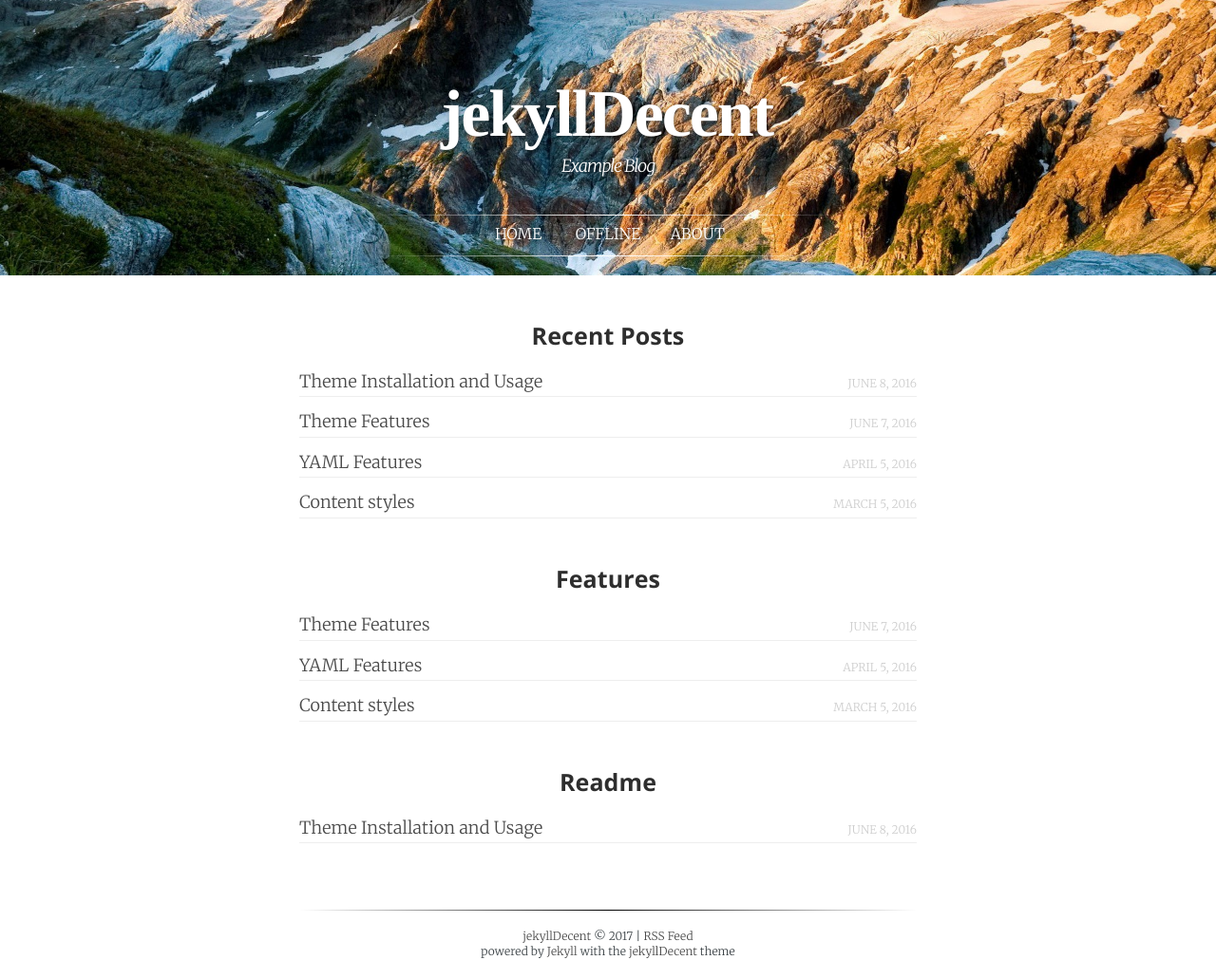
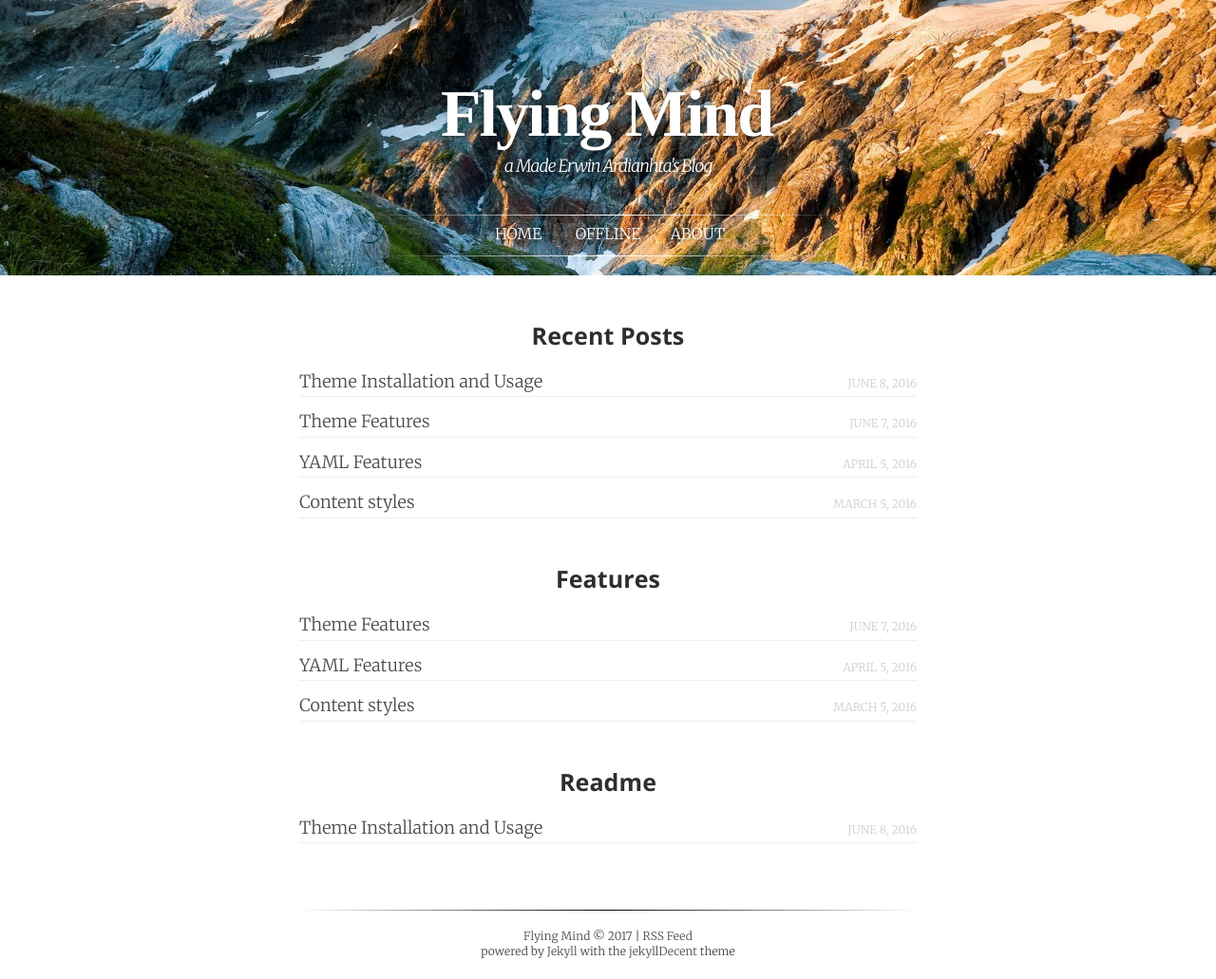
Before and after one commit to igmerwina/igmerwina.github.io, a Jekyll site: the page built from index.html, in a window 1280 px wide. Shown: the whole page at 95% size. Built offline with Jekyll 4.4.1, drawn with Linux system fonts in a browser that asks for light colours; some web fonts are replaced.

Commit message:
Change Desc.

```diff
--- a/_config.yml
+++ b/_config.yml
@@ -6,8 +6,8 @@
 # 'jekyll serve'. If you change this file, please restart the server process.
 
 # Site settings
-title:            jekyllDecent
-subtitle:         Example Blog
+title:            Flying Mind
+subtitle:         a Made Erwin Ardianhta's Blog
 description:      This is the jekyllTheme example blog. It only exists to demonstrate how the theme looks and feels.
 keywords:         demo theme example github jekyll features
 language:         "en" # default language of the blog. Language codes: http://www.w3schools.com/tags/ref_language_codes.asp
--- a/robots.txt
+++ b/robots.txt
@@ -1,3 +1,3 @@
 User-agent: *
 Disallow:
-Host: http://jwillmer.github.io/jekyllDecent
+Host: http://igmerwina.github.io/
```
